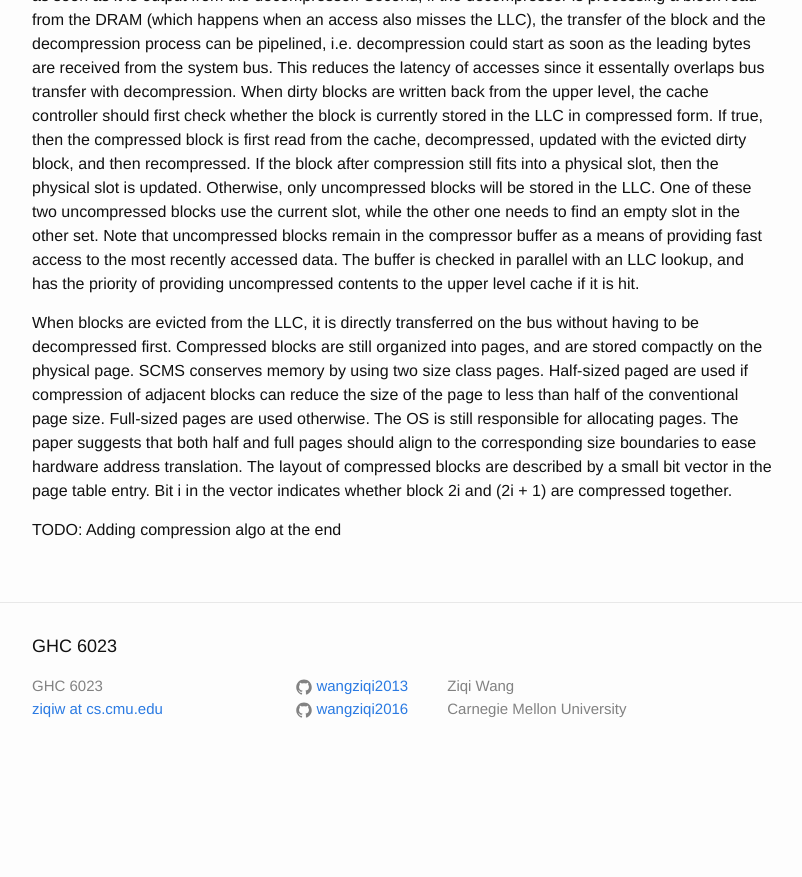
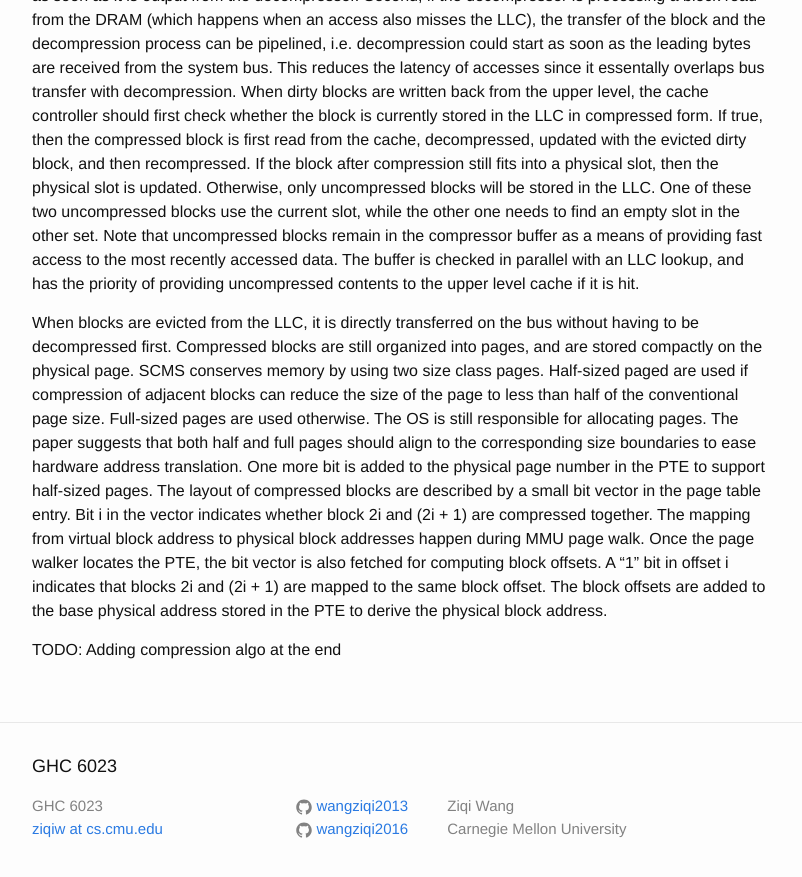
Before and after one commit to wangziqi2013/wangziqi2013.github.io, a Jekyll site: the page built from _posts/2020-07-03-scms.markdown, in a window 1280 px wide and 900 px high, scrolled down 2491 px. Shown: the top 877 px of the window, without its empty margins (238-1040 px from the left). Built offline with Jekyll 4.4.1, drawn with Linux system fonts in a browser that asks for light colours; before the commit the page ends 3271 px from its top, so only the background shows below that.

Commit message:
Adding physical block addr

```diff
--- a/_posts/2020-07-03-scms.markdown
+++ b/_posts/2020-07-03-scms.markdown
@@ -112,8 +112,12 @@ Compressed blocks are still organized into pages, and are stored compactly on th
 by using two size class pages. Half-sized paged are used if compression of adjacent blocks can reduce the size of the
 page to less than half of the conventional page size. Full-sized pages are used otherwise. The OS is still responsible
 for allocating pages. The paper suggests that both half and full pages should align to the corresponding size boundaries
-to ease hardware address translation.
+to ease hardware address translation. One more bit is added to the physical page number in the PTE to support half-sized pages.
 The layout of compressed blocks are described by a small bit vector in the page table entry. Bit i in the vector
 indicates whether block 2i and (2i + 1) are compressed together.
+The mapping from virtual block address to physical block addresses happen during MMU page walk. Once the page walker
+locates the PTE, the bit vector is also fetched for computing block offsets. A "1" bit in offset i indicates that
+blocks 2i and (2i + 1) are mapped to the same block offset. The block offsets are added to the base physical address
+stored in the PTE to derive the physical block address.
 
 TODO: Adding compression algo at the end
```
